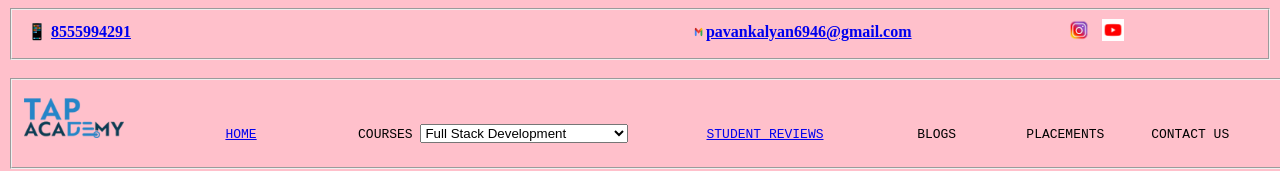
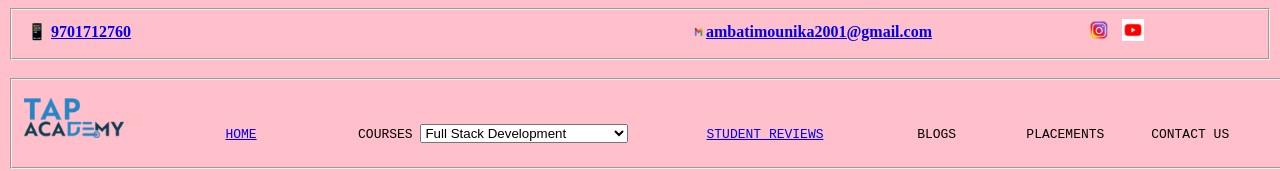
Before and after one commit to MounikaReddy2001/tapportfolio.github.io, a plain HTML site: page index.html in a window 1280 px wide. Shown: the top 171 px of the page. Drawn offline with Linux system fonts and the light colour scheme.

Commit message:
Update index.html

```diff
--- a/index.html
+++ b/index.html
@@ -11,8 +11,8 @@
     <fieldset>
 <table><tr>
     <th> &#128241; </th>
-    <th><a href="8555994291">8555994291</a> </th>
-    <th >&nbsp;&nbsp;&nbsp;&nbsp;&nbsp;&nbsp;&nbsp;&nbsp;&nbsp;&nbsp;&nbsp;&nbsp;&nbsp;&nbsp;&nbsp;&nbsp;&nbsp;&nbsp;&nbsp;&nbsp;&nbsp;&nbsp;&nbsp;&nbsp;&nbsp;&nbsp;&nbsp;&nbsp;&nbsp;&nbsp;&nbsp;&nbsp;&nbsp;&nbsp;&nbsp;&nbsp;&nbsp;&nbsp;&nbsp;&nbsp;&nbsp;&nbsp;&nbsp;&nbsp;&nbsp;&nbsp;&nbsp;&nbsp;&nbsp;&nbsp;&nbsp;&nbsp;&nbsp;&nbsp;&nbsp;&nbsp;&nbsp;&nbsp;&nbsp;&nbsp;&nbsp;&nbsp;&nbsp;&nbsp;&nbsp;&nbsp;&nbsp;&nbsp;&nbsp;&nbsp;&nbsp;&nbsp;&nbsp;&nbsp;&nbsp;&nbsp;&nbsp;&nbsp;&nbsp;&nbsp;&nbsp;&nbsp;&nbsp;&nbsp;&nbsp;&nbsp;&nbsp;&nbsp;&nbsp;&nbsp;&nbsp;&nbsp;&nbsp;&nbsp;&nbsp;&nbsp;&nbsp;&nbsp;&nbsp;&nbsp;&nbsp;&nbsp;&nbsp;&nbsp;&nbsp;&nbsp;&nbsp;&nbsp;&nbsp;&nbsp;&nbsp;&nbsp;&nbsp;&nbsp;&nbsp;&nbsp;&nbsp;&nbsp;&nbsp;&nbsp;&nbsp;&nbsp;&nbsp;&nbsp;&nbsp;&nbsp;&nbsp;&nbsp;&nbsp;&nbsp;&nbsp;&nbsp;&nbsp;&nbsp;&nbsp;&nbsp;&nbsp;&nbsp;&nbsp;<a href="https://mail.google.com/mail/u/0/#inbox"><img src ="gmail logo.png" alt = "instapic" height = "10px" width=" 15px">pavankalyan6946@gmail.com</a></th>
+    <th><a href="9701712760">9701712760</a> </th>
+    <th >&nbsp;&nbsp;&nbsp;&nbsp;&nbsp;&nbsp;&nbsp;&nbsp;&nbsp;&nbsp;&nbsp;&nbsp;&nbsp;&nbsp;&nbsp;&nbsp;&nbsp;&nbsp;&nbsp;&nbsp;&nbsp;&nbsp;&nbsp;&nbsp;&nbsp;&nbsp;&nbsp;&nbsp;&nbsp;&nbsp;&nbsp;&nbsp;&nbsp;&nbsp;&nbsp;&nbsp;&nbsp;&nbsp;&nbsp;&nbsp;&nbsp;&nbsp;&nbsp;&nbsp;&nbsp;&nbsp;&nbsp;&nbsp;&nbsp;&nbsp;&nbsp;&nbsp;&nbsp;&nbsp;&nbsp;&nbsp;&nbsp;&nbsp;&nbsp;&nbsp;&nbsp;&nbsp;&nbsp;&nbsp;&nbsp;&nbsp;&nbsp;&nbsp;&nbsp;&nbsp;&nbsp;&nbsp;&nbsp;&nbsp;&nbsp;&nbsp;&nbsp;&nbsp;&nbsp;&nbsp;&nbsp;&nbsp;&nbsp;&nbsp;&nbsp;&nbsp;&nbsp;&nbsp;&nbsp;&nbsp;&nbsp;&nbsp;&nbsp;&nbsp;&nbsp;&nbsp;&nbsp;&nbsp;&nbsp;&nbsp;&nbsp;&nbsp;&nbsp;&nbsp;&nbsp;&nbsp;&nbsp;&nbsp;&nbsp;&nbsp;&nbsp;&nbsp;&nbsp;&nbsp;&nbsp;&nbsp;&nbsp;&nbsp;&nbsp;&nbsp;&nbsp;&nbsp;&nbsp;&nbsp;&nbsp;&nbsp;&nbsp;&nbsp;&nbsp;&nbsp;&nbsp;&nbsp;&nbsp;&nbsp;&nbsp;&nbsp;&nbsp;&nbsp;&nbsp;<a href="https://mail.google.com/mail/u/0/#inbox"><img src ="gmail logo.png" alt = "instapic" height = "10px" width=" 15px">ambatimounika2001@gmail.com</a></th>
     <th>&nbsp;&nbsp;&nbsp;&nbsp;&nbsp;&nbsp;&nbsp;&nbsp;&nbsp;&nbsp;&nbsp;&nbsp;&nbsp;&nbsp;&nbsp;&nbsp;&nbsp;&nbsp;&nbsp;&nbsp;&nbsp;&nbsp;&nbsp;&nbsp;&nbsp;&nbsp;&nbsp;&nbsp;&nbsp;&nbsp;&nbsp;&nbsp;&nbsp;&nbsp;&nbsp;&nbsp;&nbsp;&nbsp;<a href="https://www.instagram.com/?hl=en"><img src ="instagram.png" alt = "instapic" height = "22px" width=" 22px"></a></th>
     <th>&nbsp;&nbsp;<a href="https://www.instagram.com/?hl=en"><img src ="youtube icon.png" alt = "instapic" height = "22px" width=" 22px"></a></th>
 </tr>
```
